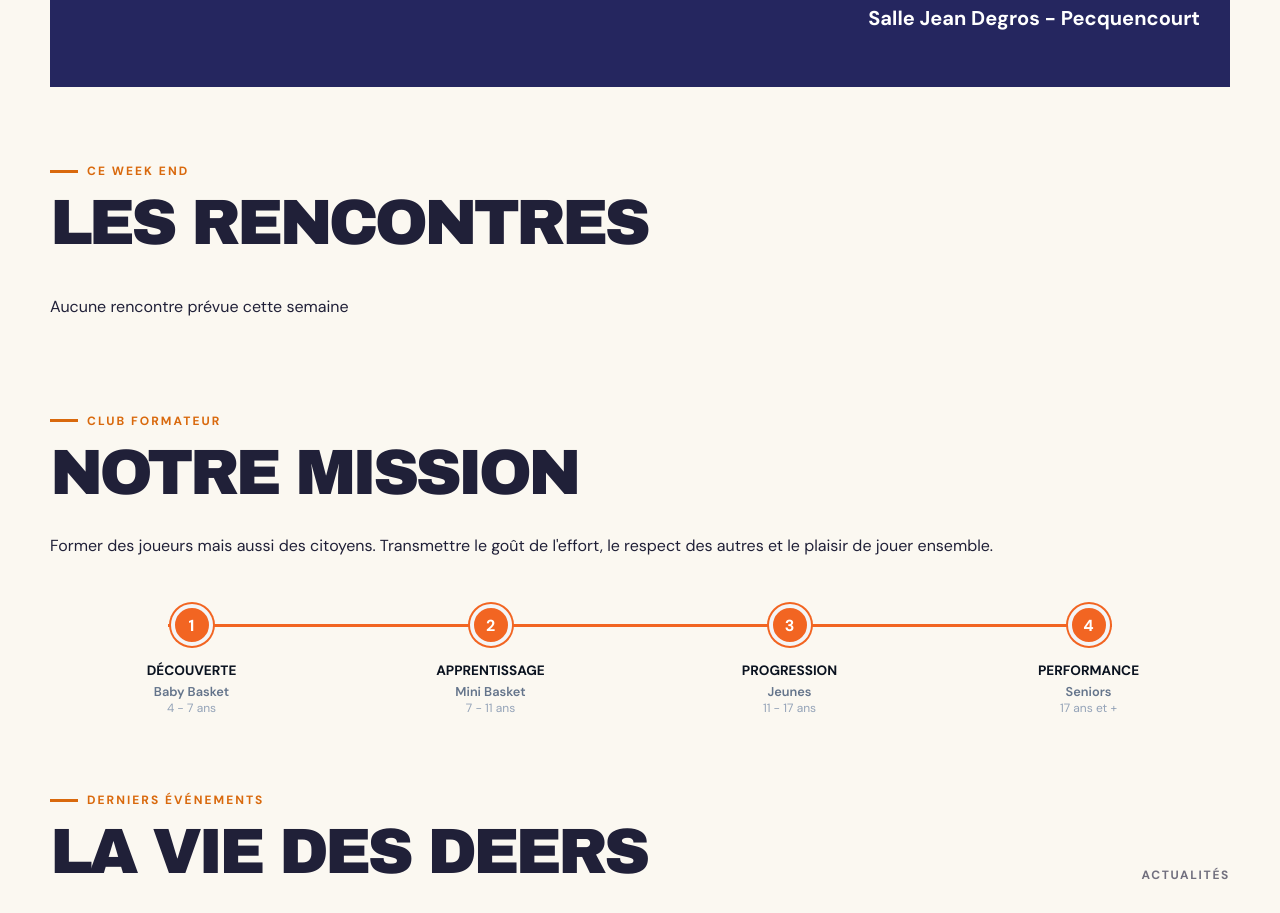
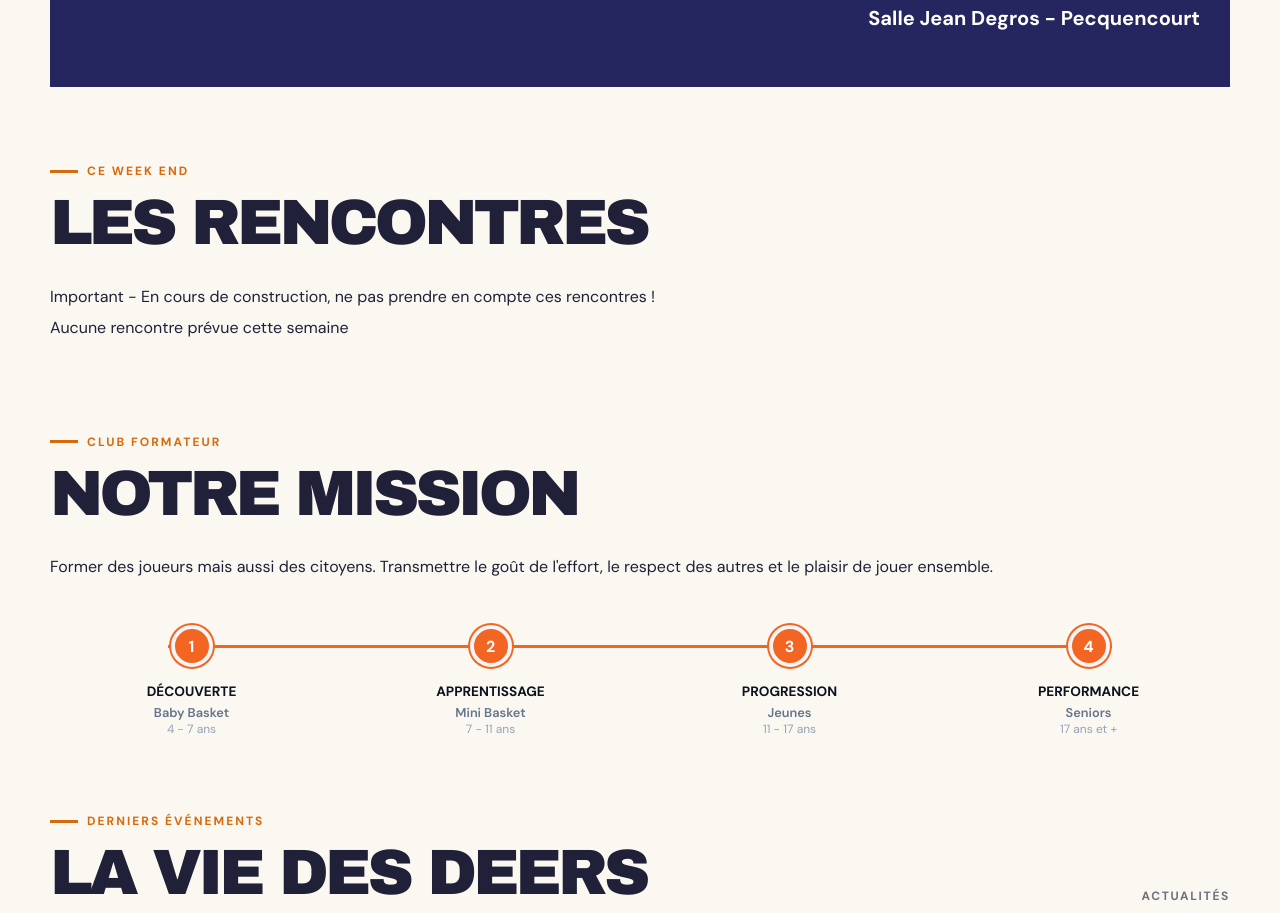
Before and after one commit to yoannvue/ABP.WebSite, a website: page index.html in a window 1280 px wide. Shown: the part 1328-2241 px from the top of the page. Drawn offline with Linux system fonts and the light colour scheme.

Commit message:
commit message rencontres

```diff
--- a/index.html
+++ b/index.html
@@ -113,6 +113,7 @@
                         <h2>Les rencontres</h2>
                     </div>
                 </div>
+                Important - En cours de construction, ne pas prendre en compte ces rencontres !
                 <!-- La section des rencontres de la semaine -->
                 <div id="sectionRencontres">
                 </div>
```
